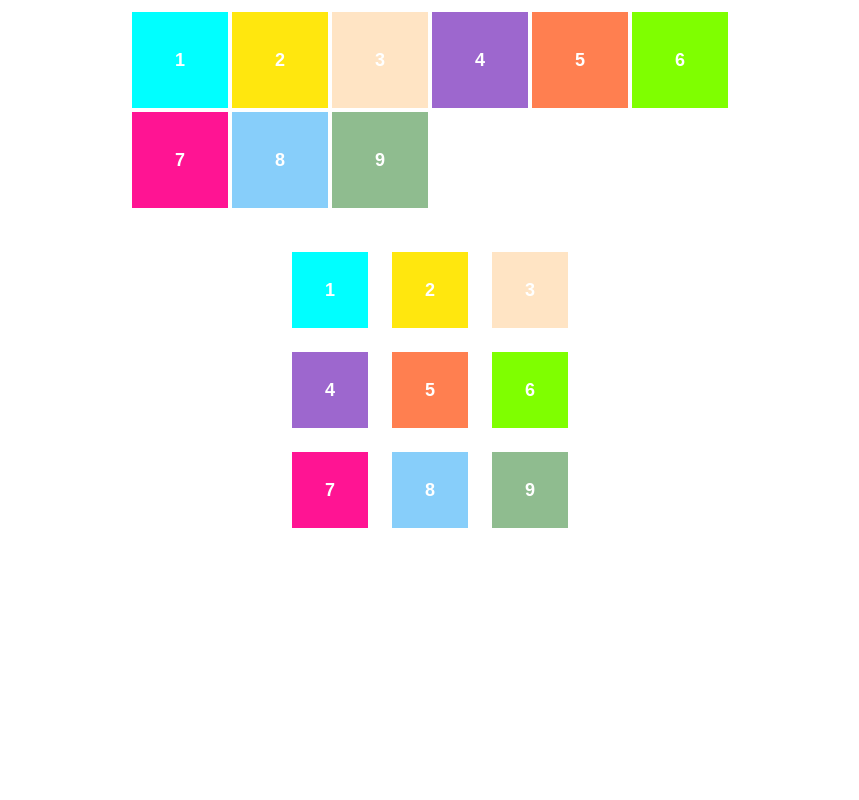
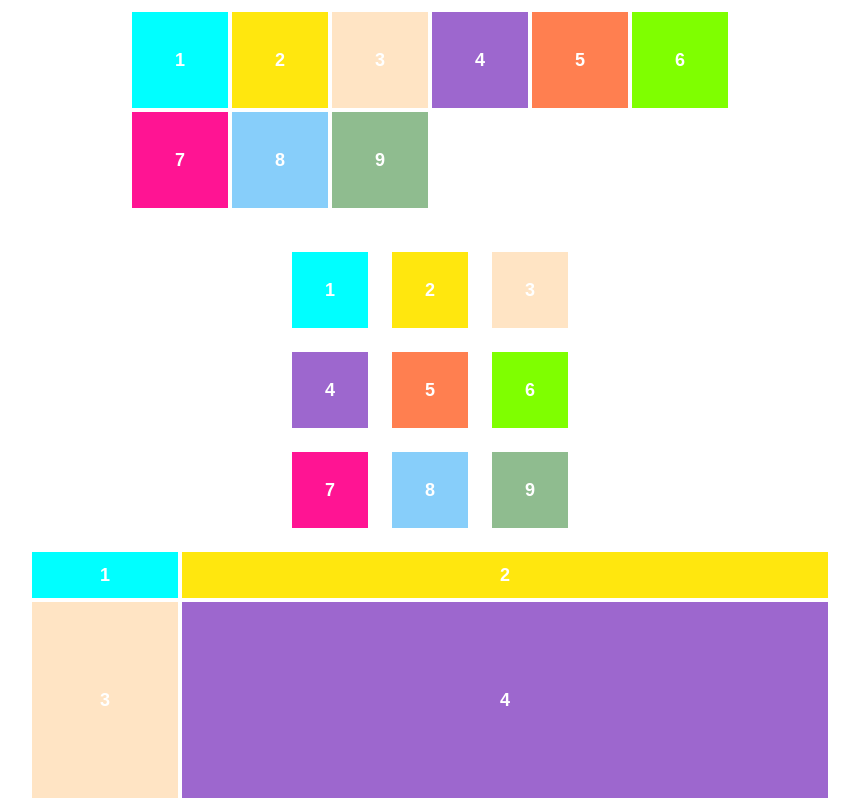
Before and after one commit to chliyang/my-app, a React (Create React App) app: page /grid-layout in a window 1280 px wide. Shown: the part 300-1100 px from the top of the page, without its empty margins (210-1069 px from the left). Before the commit the page ends 850 px from the top, so only its background shows below. Built offline with nearby package versions, Linux system fonts and the light colour scheme.

Commit message:
[grid] set grid area

```diff
--- a/src/components/grid-layout/GridLayout.css
+++ b/src/components/grid-layout/GridLayout.css
@@ -38,6 +38,17 @@
   grid-row-gap: 20px;
   grid-column-gap: 20px;
   margin: 20px;
+}
+
+.layout-5 {
+  display: grid;
+  width: 100%;
+  height: 250px;
+  grid-template-areas: "head head"
+                       "nav  main";
+
+  grid-template-rows: 50px 1fr; /* 3.各区域 宽高设置 */
+  grid-template-columns: 150px 1fr;
 }
 
 .box-1 {
--- a/src/components/grid-layout/GridLayout.js
+++ b/src/components/grid-layout/GridLayout.js
@@ -1,5 +1,6 @@
 import "./GridLayout.css";
 import GridBoxes from "./components/GridBoxes";
+import GridBoxesFour from "./components/GridBoxesFour";
 
 const GridLayout = () => {
   return (
@@ -8,6 +9,7 @@ const GridLayout = () => {
       <GridBoxes className={"layout-2"} />
       <GridBoxes className={"layout-3"} />
       <GridBoxes className={"layout-4"} />
+      <GridBoxesFour className={"layout-5"} />
     </div>
   );
 };
--- /dev/null
+++ b/src/components/grid-layout/components/GridBoxesFour.js
@@ -0,0 +1,12 @@
+const GridBoxesFour = (props) => {
+  return (
+    <div className={props.className}>
+      <div className="box-1">1</div>
+      <div className="box-2">2</div>
+      <div className="box-3">3</div>
+      <div className="box-4">4</div>
+    </div>
+  );
+};
+
+export default GridBoxesFour;
```
